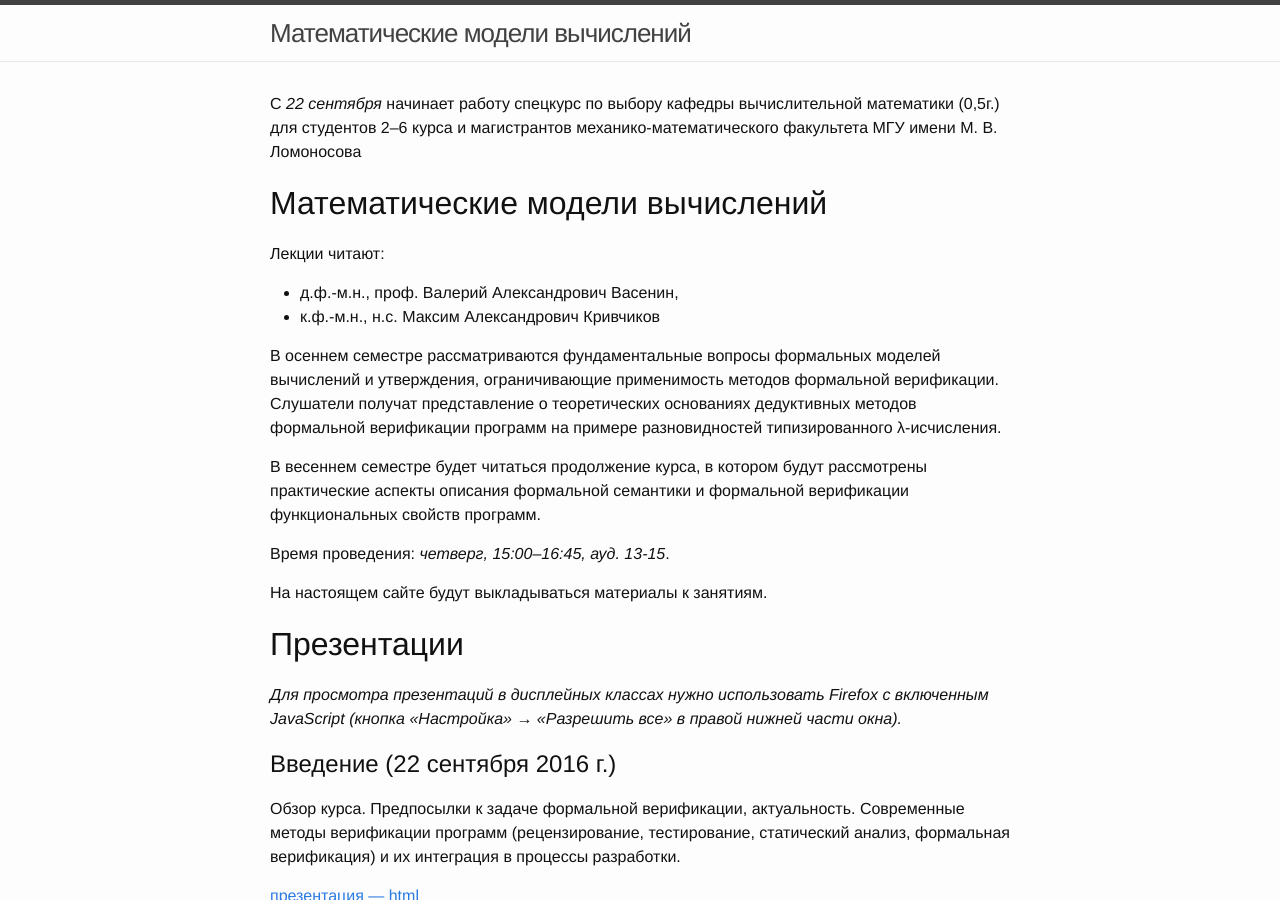
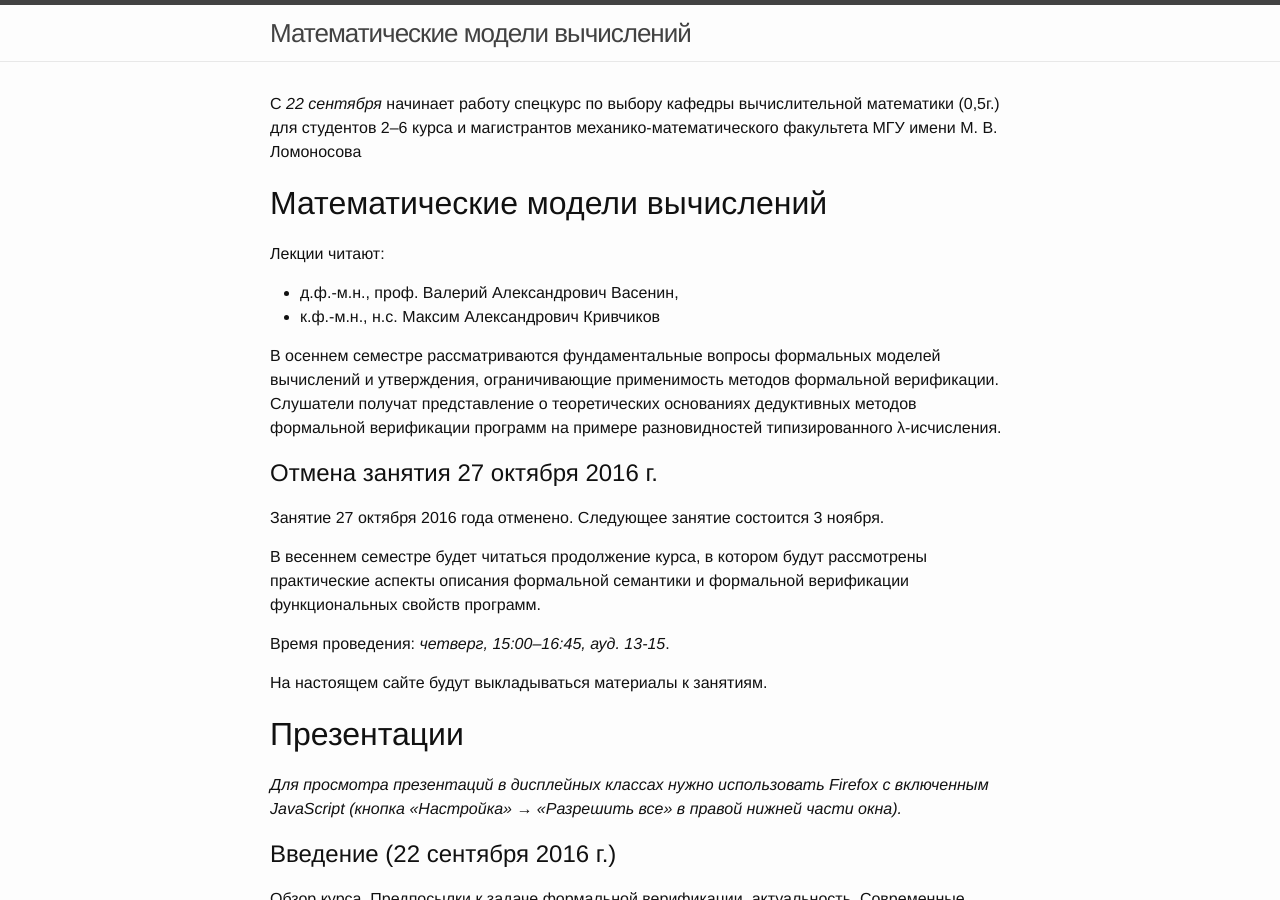
Before and after one commit to maxxk/formal-models, a Jekyll site: the page built from index.md, in a window 1280 px wide and 900 px high. Built offline with Jekyll 4.4.1, drawn with Linux system fonts in a browser that asks for light colours.

Commit message:
Lecture cancelled

```diff
--- a/index.md
+++ b/index.md
@@ -13,6 +13,9 @@ layout: default
 -  к.ф.-м.н., н.с. Максим Александрович Кривчиков
 
 В осеннем семестре рассматриваются фундаментальные вопросы формальных моделей вычислений и утверждения, ограничивающие применимость методов формальной верификации. Слушатели получат представление о теоретических основаниях дедуктивных методов формальной верификации программ на примере разновидностей типизированного λ-исчисления.
+
+## Отмена занятия 27 октября 2016 г.
+Занятие 27 октября 2016 года отменено. Следующее занятие состоится 3 ноября.
 
 В весеннем семестре будет читаться продолжение курса, в котором будут рассмотрены практические аспекты описания формальной семантики и формальной верификации функциональных свойств программ.
 
```
Also changed, not shown: other parts of index.md (+4 -0 lines).
